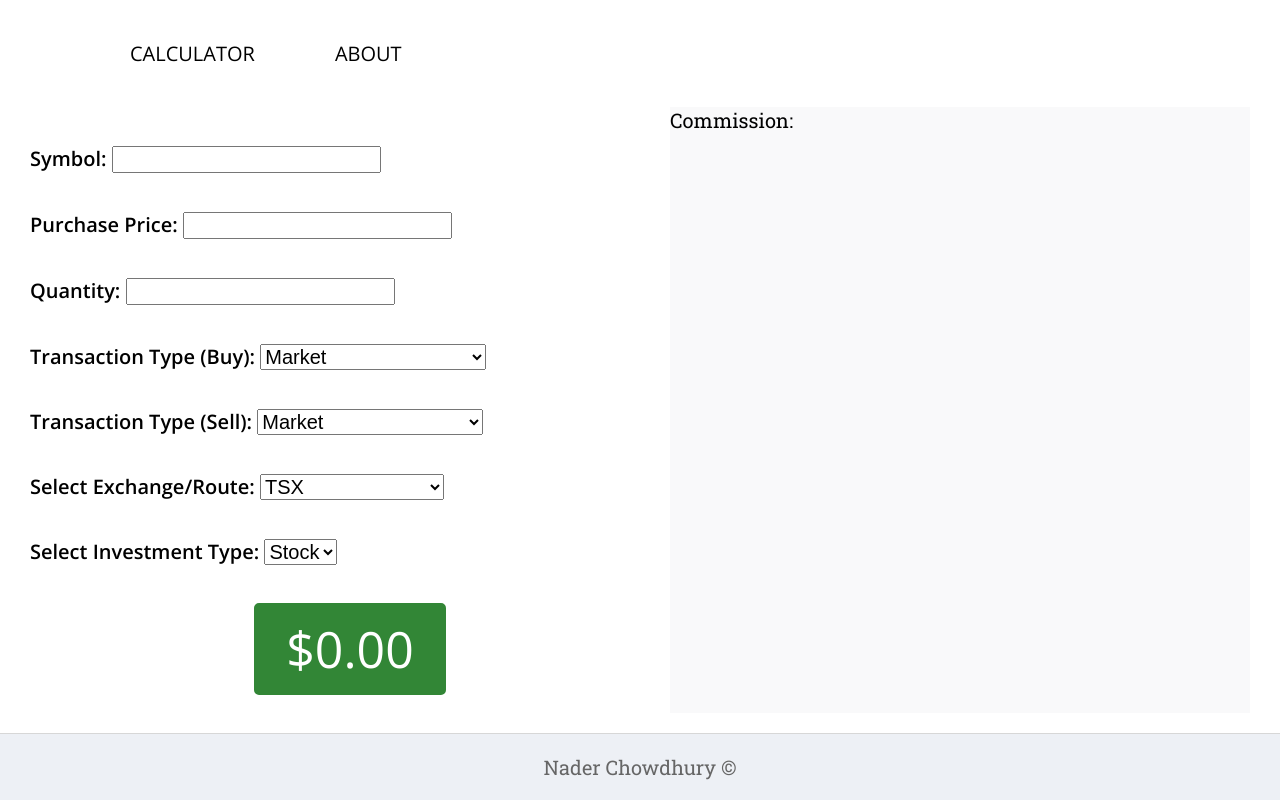
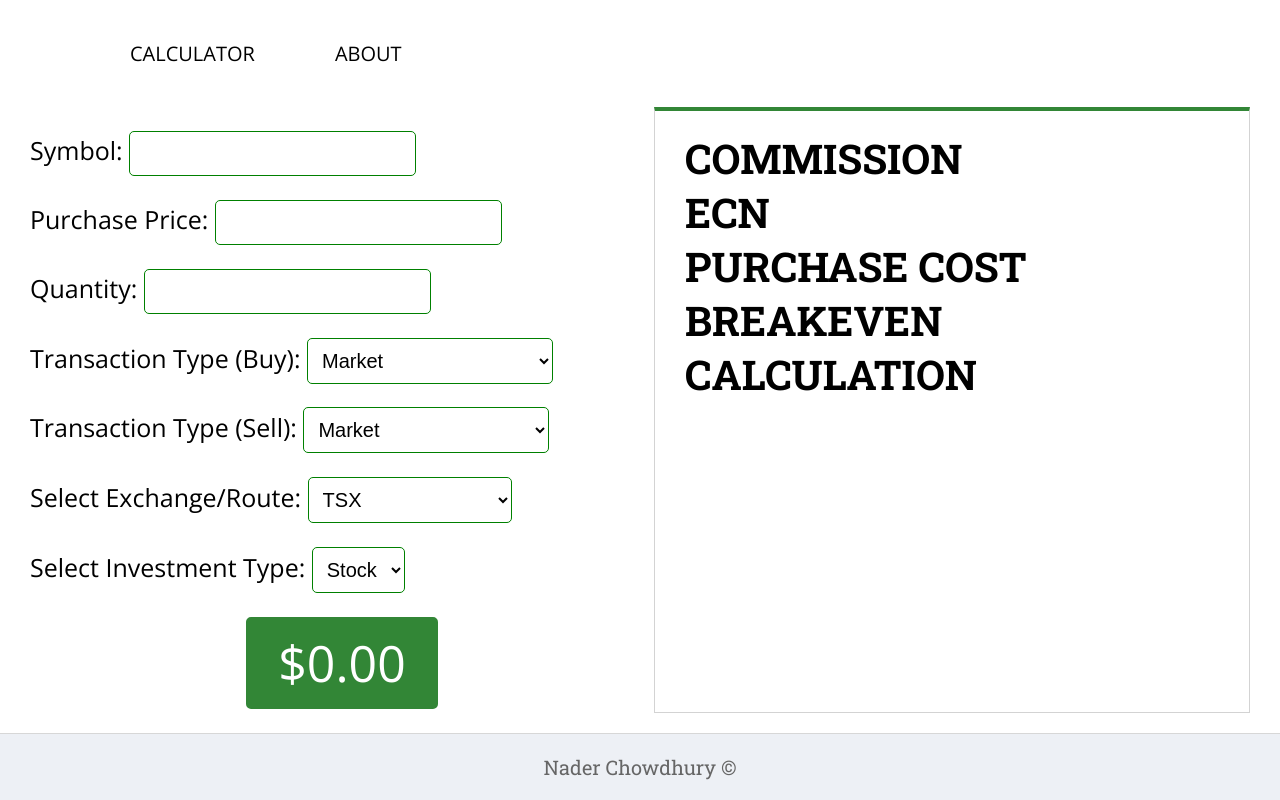
Before and after one commit to nader-chowdhury/questrade-breakeven, a plain HTML site: page index.html in a window 1280 px wide. Drawn offline with nearby package versions, Linux system fonts and the light colour scheme.

Commit message:
Add calculation proof

```diff
--- a/index.html
+++ b/index.html
@@ -19,7 +19,7 @@
         <main>
             <form class="stock_form">
                 <label> Symbol:
-                    <input type="text" name="symbol">
+                    <input type="text" name="symbol" autocomplete="off">
                 </label>
                 <label> Purchase Price:
                     <input type="number" step="0.01" name="purchase_price">
@@ -60,9 +60,18 @@
                 </label>
                 <p class="breakeven-price__text">$0.00</p>
             </form>
-            <div class="calculation__canvas">
-               <p class="calculation__commission">Commission:</p>
-            </div>
+            <section class="calculation__section">
+                <div class="calculation__text">
+                    <h3>COMMISSION</h3>
+                    <div class="calculation__commission"></div>
+                    <h3>ECN</h3>
+                    <div class="calculation__ecn"></div>
+                    <h3>PURCHASE COST</h3>
+                    <div class="calculation__purchase"></div>
+                    <h3>BREAKEVEN CALCULATION</h3>
+                    <div class="calculation__breakeven"></div>
+                </div>
+            </section>
         </main>
         <footer>
             <p class="footer__text">Nader Chowdhury &copy</p>
--- a/scripts/calculator.js
+++ b/scripts/calculator.js
@@ -15,7 +15,10 @@ form.addEventListener("input", (event) => {
         formData.get("exchange"),
         formData.get("type"),
         );
-    display_price.textContent = `${stock.break_even_price_formatted} or ${stock.break_even_price}`;
-    document.querySelector(".calculation__commission").textContent =`Commission: ${stock.type}`;
+    display_price.textContent = `${stock.break_even_price_formatted}`;
+    document.querySelector(".calculation__commission").textContent = stock.total_commission;
+    document.querySelector(".calculation__ecn").textContent = stock.total_ecn;
+    document.querySelector(".calculation__purchase").textContent = stock.price * stock.quantity;
+    document.querySelector(".calculation__breakeven").textContent = `(${stock.total_commission} + ${stock.total_ecn} + ${stock.quantity * stock.price}) / ${stock.quantity}`;
     }
 );
--- a/styles/main.css
+++ b/styles/main.css
@@ -88,13 +88,31 @@ form {
 }
 
 label {
-    font-size: 2rem;
-    font-weight: 600;
+    font-size: 2.5rem;
+    font-weight: 400;
 }
 
 input,
 select {
     font-size: 2rem;
+    padding: 1rem;
+    border-radius: .5rem;
+    border: .15rem solid green;
+    background-color: white;
+}
+input:focus,
+select:focus {
+    background-color: lightblue;
+    border-color: black;
+}
+input:focus-visible,
+select:focus-visible {
+    outline: none;
+}
+
+option {
+    color: black;
+    background-color: white;
 }
 
 .breakeven-price__text {
@@ -107,12 +125,30 @@ select {
     color: white;
 }
 
+.floating__text {
+    position: absolute;
+}
 /* Calculation Proof */
-.calculation__canvas {
+.calculation__section {
     flex-grow: 1;
     font-family: "Roboto Slab";
     margin-bottom: 2rem;
-    background-color: rgb(249, 249, 250);
+    background-color: white;
+    border: 1px solid lightgray;
+    border-top: .4rem solid var(--primary-text-hover);
+    font-size: 3.5rem;
+    transition: all .5s;
+}
+.calculation__section:hover {
+    box-shadow: 1rem 1rem 2rem 1rem hsl(0deg 0% 88% / 90%);
+}
+.calculation__section div {
+    margin-left: 3rem;
+}
+
+.calculation__text {
+    margin: 2rem;
+    height: 100%;
 }
 
 /* Footer */
```
